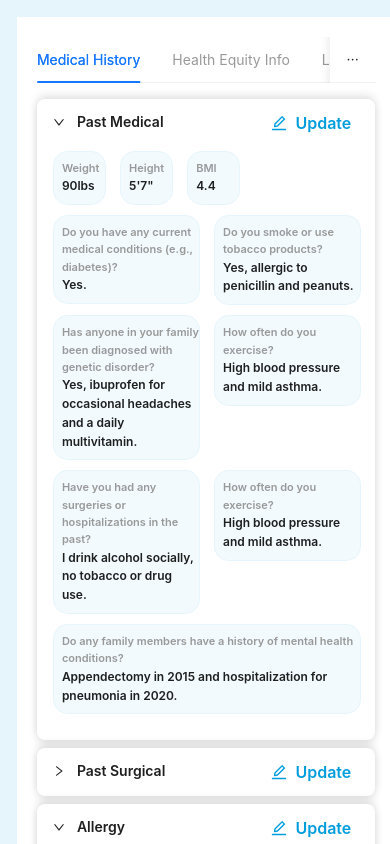
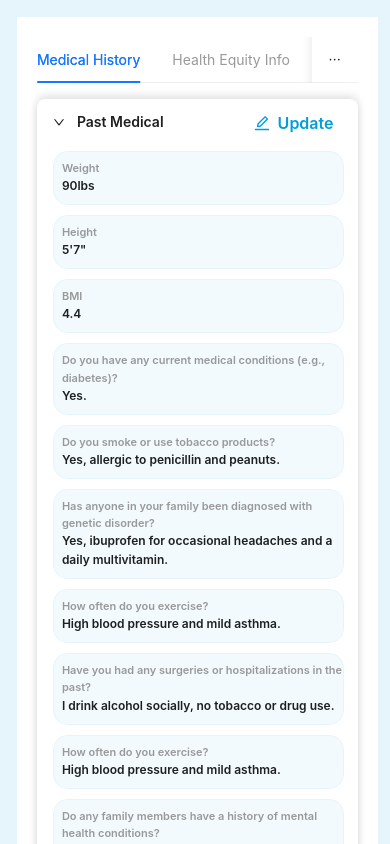
Before and after one commit to ww24a/ant-design, a React (Create React App) app: page / in a window 390 px wide. Built offline with nearby package versions, Linux system fonts and the light colour scheme.

Commit message:
full code

```diff
--- a/src/App.css
+++ b/src/App.css
@@ -64,6 +64,6 @@
 
 @media (max-width: 999px) {
   .responsiveWidth {
-    width: 95%;
+    width: 90%;
   }
 }
--- a/src/components/HealthInfo/CollapseInnerSections/PastMedical.js
+++ b/src/components/HealthInfo/CollapseInnerSections/PastMedical.js
@@ -54,20 +54,20 @@ const secondRowItems = [
 
 const PastMedical = () => (
   <>
-    <Row gutter={[16]} style={{ marginBottom: "10px" }}>
-      <Col className="gutter-row" span={5}>
+    <Row gutter={[16]} style={{ rowGap: "10px", marginBottom: "10px" }}>
+      <Col className="gutter-row" xs={24} sm={12} md={5}>
         <div style={style}>
           <div style={headingText}>Weight</div>
           <div style={detailText}>90lbs</div>
         </div>
       </Col>
-      <Col className="gutter-row" span={5}>
+      <Col className="gutter-row" xs={24} sm={12} md={5}>
         <div style={style}>
           <div style={headingText}>Height</div>
           <div style={detailText}>5'7"</div>
         </div>
       </Col>
-      <Col className="gutter-row" span={5}>
+      <Col className="gutter-row" xs={24} sm={12} md={5}>
         <div style={style}>
           <div style={headingText}>BMI</div>
           <div style={detailText}>4.4</div>
@@ -76,8 +76,8 @@ const PastMedical = () => (
     </Row>
 
     <Row gutter={[16, 24]} style={{ rowGap: "10px", marginBottom: "10px" }}>
-      {secondRowItems.map((item) => (
-        <Col className="gutter-row" span={12}>
+      {secondRowItems.map((item, index) => (
+        <Col key={index} className="gutter-row" xs={24} sm={12} md={12}>
           <div style={style}>
             <div style={headingText}>{item.heading}</div>
             <div style={detailText}>{item.detail}</div>
@@ -87,7 +87,7 @@ const PastMedical = () => (
     </Row>
 
     <Row gutter={[16, 24]} style={{ rowGap: "10px", marginBottom: "10px" }}>
-      <Col className="gutter-row" span={24}>
+      <Col className="gutter-row" xs={24}>
         <div style={style}>
           <div style={headingText}>
             Do any family members have a history of mental health conditions?
```
